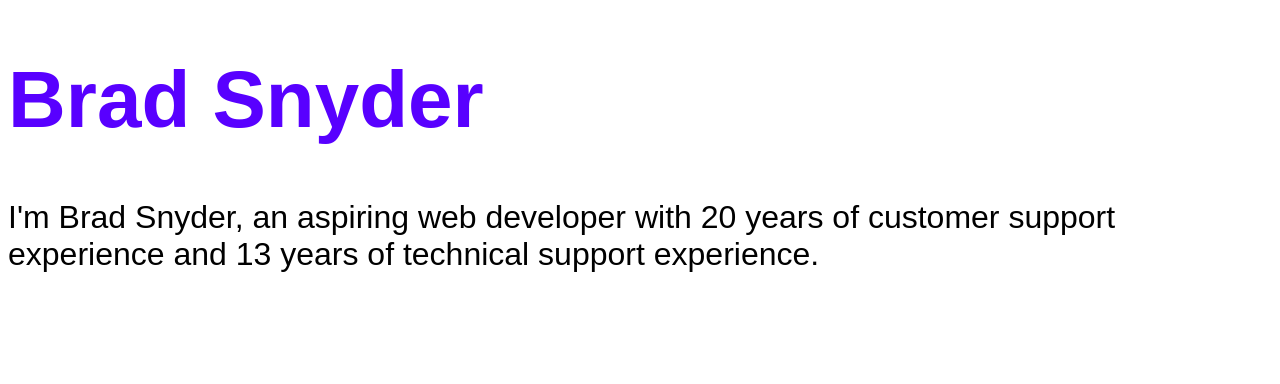
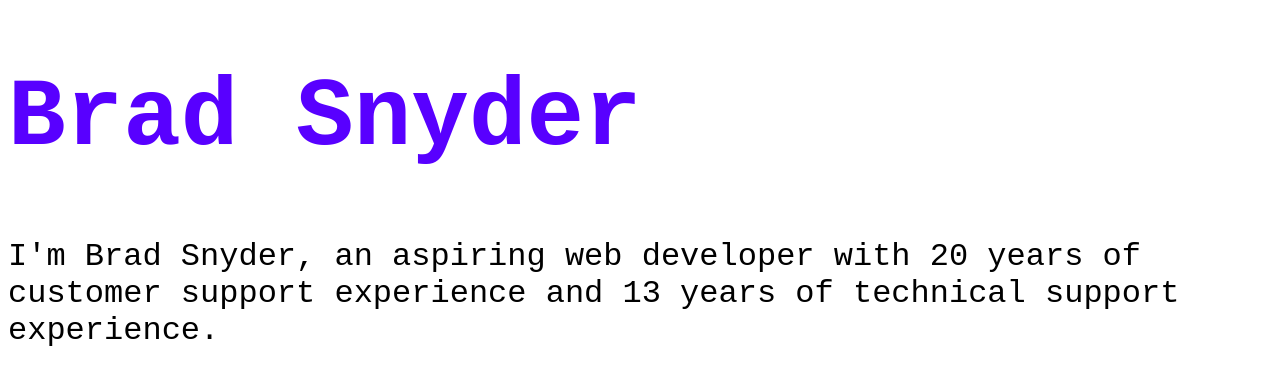
Before and after one commit to bsnyder13/portfolio2, a SvelteKit app: page / in a window 1280 px wide. Shown: the top 384 px of the page. Built offline with nearby package versions, Linux system fonts and the light colour scheme.

Commit message:
Changed font again

```diff
--- a/src/routes/+page.svelte
+++ b/src/routes/+page.svelte
@@ -5,13 +5,13 @@
 <style>
     h1 {
         color: #5800FF;
-        font-family: Arial, Helvetica, sans-serif;
-        font-size: 5em;
+        font-family: 'Courier New', Courier, monospace;
+        font-size: 6em;
     }
 
     p {
         color: #000000;
-        font-family: Arial, Helvetica, sans-serif;
+        font-family: 'Courier New', Courier, monospace;
         font-size: 2em;
     }
 
```
